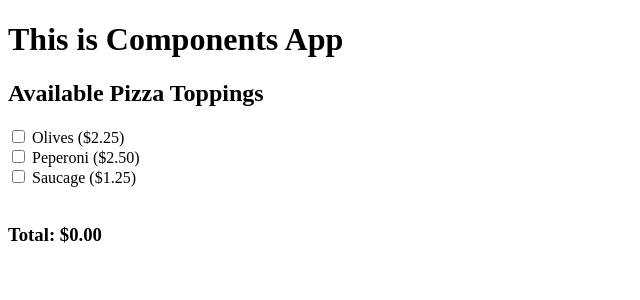
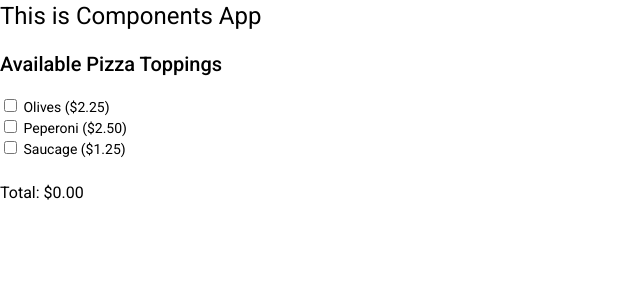
Before and after one commit to 2022-spring-jsf-online/components, an Angular app: page / in a window 1280 px wide. Shown: the top 300 px of the page, without its empty margins (0-640 px from the left). Built offline with nearby package versions, Linux system fonts and the light colour scheme.

Commit message:
Added angular material
ng add @angular/material

```diff
--- a/angular.json
+++ b/angular.json
@@ -27,6 +27,7 @@
               "src/assets"
             ],
             "styles": [
+              "./node_modules/@angular/material/prebuilt-themes/indigo-pink.css",
               "src/styles.css"
             ],
             "scripts": []
@@ -94,6 +95,7 @@
               "src/assets"
             ],
             "styles": [
+              "./node_modules/@angular/material/prebuilt-themes/indigo-pink.css",
               "src/styles.css"
             ],
             "scripts": []
--- a/package.json
+++ b/package.json
@@ -11,10 +11,12 @@
   "private": true,
   "dependencies": {
     "@angular/animations": "~12.2.0",
+    "@angular/cdk": "~12.2.9",
     "@angular/common": "~12.2.0",
     "@angular/compiler": "~12.2.0",
     "@angular/core": "~12.2.0",
     "@angular/forms": "~12.2.0",
+    "@angular/material": "~12.2.9",
     "@angular/platform-browser": "~12.2.0",
     "@angular/platform-browser-dynamic": "~12.2.0",
     "@angular/router": "~12.2.0",
--- a/src/app/app.module.ts
+++ b/src/app/app.module.ts
@@ -3,6 +3,7 @@
 import { AppComponent } from './app.component';
 import { PizzaToppingsComponent } from './pizza-toppings/pizza-toppings.component';
 import { FormsModule } from '@angular/forms';
+import { BrowserAnimationsModule } from '@angular/platform-browser/animations';
 
 @NgModule({
   declarations: [
@@ -11,7 +12,7 @@
   ],
   imports: [
     BrowserModule
-    ,FormsModule
+    ,FormsModule, BrowserAnimationsModule
   ],
   providers: [],
   bootstrap: [AppComponent]
--- a/src/index.html
+++ b/src/index.html
@@ -6,8 +6,11 @@
   <base href="/">
   <meta name="viewport" content="width=device-width, initial-scale=1">
   <link rel="icon" type="image/x-icon" href="favicon.ico">
+  <link rel="preconnect" href="https://fonts.gstatic.com">
+  <link href="https://fonts.googleapis.com/css2?family=Roboto:wght@300;400;500&display=swap" rel="stylesheet">
+  <link href="https://fonts.googleapis.com/icon?family=Material+Icons" rel="stylesheet">
 </head>
-<body>
+<body class="mat-typography">
   <app-root></app-root>
 </body>
 </html>
--- a/src/styles.css
+++ b/src/styles.css
@@ -1 +1,4 @@
 /* You can add global styles to this file, and also import other style files */
+
+html, body { height: 100%; }
+body { margin: 0; font-family: Roboto, "Helvetica Neue", sans-serif; }
```
Also changed, not shown: 1 other file (tests, documents, lock files or other folders).
